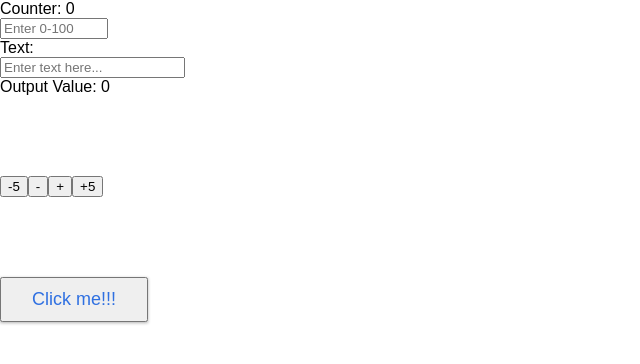
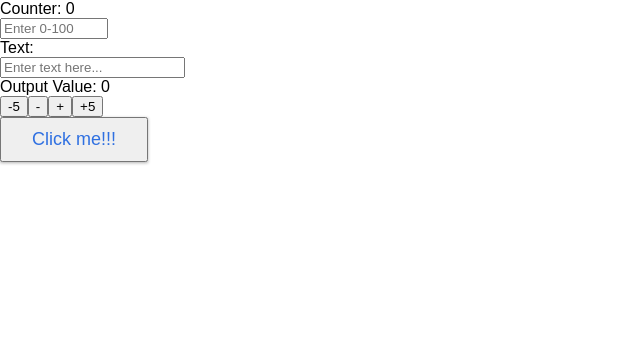
Before and after one commit to puritat07/reactPlayground, a React (Create React App) app: page / in a window 1280 px wide. Shown: the top 364 px of the page, without its empty margins (0-640 px from the left). Built offline with nearby package versions, Linux system fonts and the light colour scheme.

Commit message:
Styling click button

```diff
--- a/src/App.css
+++ b/src/App.css
@@ -33,9 +33,7 @@
 	background-color: #2f70e1;
 	color: #fff;
 }
-button {
-  margin-top: 80px;
-}
+
 
 @keyframes App-logo-spin {
   from { transform: rotate(0deg); }
```
